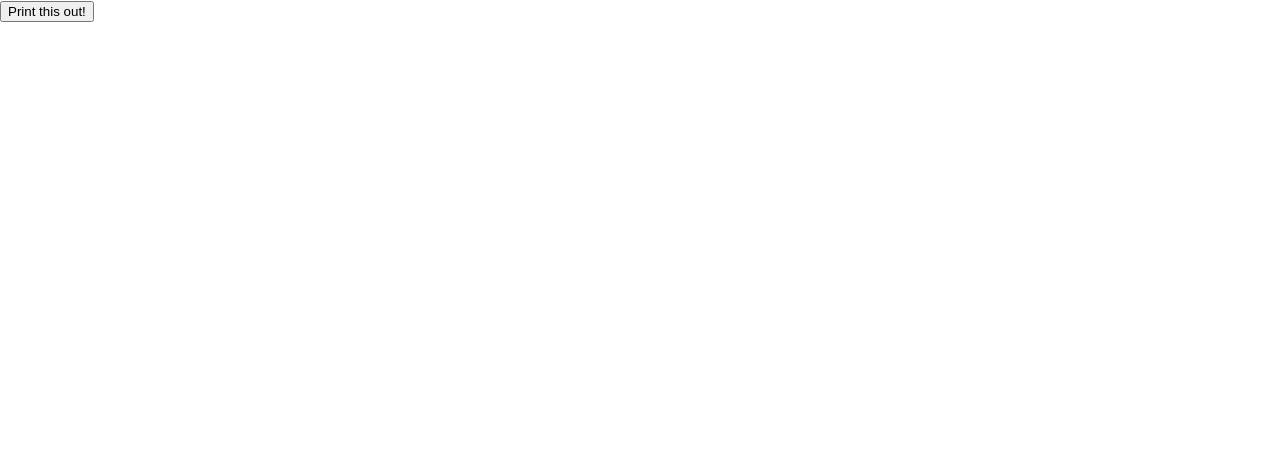
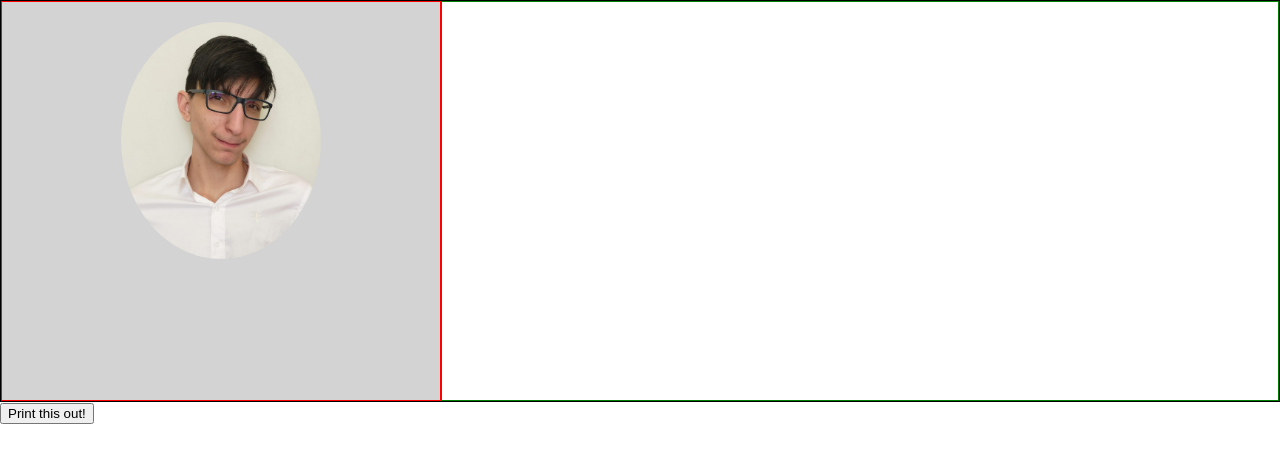
Before and after one commit to RaphaelLeivas/cv-generator, a React (Create React App) app: page / in a window 1280 px wide. Shown: the top 462 px of the page. Built offline with nearby package versions, Linux system fonts and the light colour scheme.

Commit message:
WIP: estilização base

```diff
--- a/package.json
+++ b/package.json
@@ -3,6 +3,7 @@
   "version": "0.1.0",
   "private": true,
   "dependencies": {
+    "@material-ui/core": "^4.12.4",
     "@testing-library/jest-dom": "^5.16.5",
     "@testing-library/react": "^13.4.0",
     "@testing-library/user-event": "^13.5.0",
--- a/src/App.tsx
+++ b/src/App.tsx
@@ -11,9 +11,9 @@ function App() {
 
   return (
     <div>
-      <div style={{ display: 'none' }}>
+      {/* <div style={{ display: 'none' }}> */}
         <CV ref={componentRef} />
-      </div>
+      {/* </div> */}
       <button onClick={handlePrint}>Print this out!</button>
     </div>
   )
--- a/src/components/CV.tsx
+++ b/src/components/CV.tsx
@@ -1,5 +1,66 @@
 import React from 'react'
+import { makeStyles } from '@material-ui/core/styles'
+import profileImage from '../assets/images/profile.jpeg'
+
+const useStyles = makeStyles((theme) => ({
+  root: {
+    fontSize: 'small',
+    fontFamily: `Verdana`,
+    border: '1px solid black',
+    minHeight: '400px',
+
+    display: 'flex',
+    flexDirection: 'row',
+  },
+  infoSection: {
+    flex: 1,
+    border: '1px solid red',
+
+    display: 'flex',
+    flexDirection: 'column',
+    alignItems: 'center',
+    backgroundColor: 'lightGray',
+    padding: 20,
+  },
+  stackExperience: {
+    display: 'flex',
+    flexDirection: 'column',
+    alignItems: 'center',
+  },
+  experienceSection: {
+    flex: 2,
+    border: '1px solid green',
+    padding: 20,
+
+  },
+  profileImage: {
+    borderRadius: '50%',
+    width: '200px',
+  }
+}))
 
 export const CV = React.forwardRef<HTMLDivElement>((props, ref) => {
-  return <div ref={ref}>My coolas contdddent here CHANGEDdd!</div>
+  const classes = useStyles()
+
+  return (
+    <div ref={ref}>
+      <div className={classes.root}>
+        <div className={classes.infoSection}>
+          <img
+            src={profileImage}
+            className={classes.profileImage}
+            alt="Imagem de perfil do curriculo"
+          />
+
+          <div className={classes.stackExperience}>
+
+          </div>
+
+        </div>
+        <div className={classes.experienceSection}>
+
+        </div>
+      </div>
+    </div>
+  )
 })
```
Also changed, not shown: src/assets/images/profile.jpeg (added), 1 other file (tests, documents, lock files or other folders).
